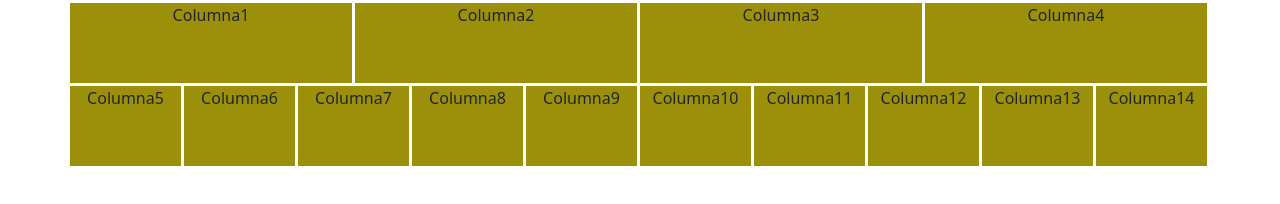
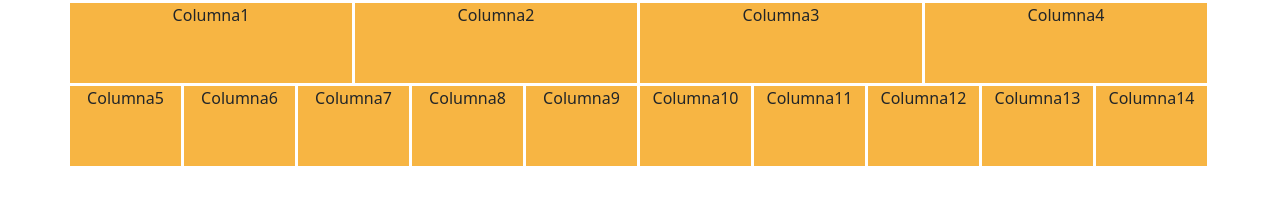
Before and after one commit to josereyes123rrr/reto-2-boostrap, a plain HTML site: page index.html in a window 1280 px wide. Drawn offline with nearby package versions, Linux system fonts and the light colour scheme.

Commit message:
Add files via upload

```diff
--- a/index.html
+++ b/index.html
@@ -11,48 +11,48 @@
 
   <div class="container text-center">
     <div class="row">
-      <div class="col" style="background: rgb(156, 144, 11); width: 200px; height: 80px; margin-right: 3px; margin-top: 3px;">
+      <div class="col" style="background: rgb(247, 181, 67); width: 200px; height: 80px; margin-right: 3px; margin-top: 3px;">
         Columna1
       </div>
-      <div class="col"style="background:  rgb(156, 144, 11); width: 170px; height: 80px; margin-right: 3px; margin-top: 3px;">
+      <div class="col"style="background:   rgb(247, 181, 67); width: 170px; height: 80px; margin-right: 3px; margin-top: 3px;">
         Columna2
       </div>
-      <div class="col"style="background:  rgb(156, 144, 11); width: 170px; height: 80px; margin-right: 3px; margin-top: 3px;">
+      <div class="col"style="background:  rgb(247, 181, 67); width: 170px; height: 80px; margin-right: 3px; margin-top: 3px;">
         Columna3
   </div>
-   <div class="col"style="background: rgb(156, 144, 11); width: 170px; height: 80px; margin-right: 3px; margin-top: 3px;">
+   <div class="col"style="background:  rgb(247, 181, 67); width: 170px; height: 80px; margin-right: 3px; margin-top: 3px;">
         Columna4
   </div>
   <div class="container text-center">
     <div class="row">
-      <div class="col"style="background:  rgb(156, 144, 11); width: 120px; height: 80px; margin-right: 3px; margin-top: 3px;">
+      <div class="col"style="background:   rgb(247, 181, 67); width: 120px; height: 80px; margin-right: 3px; margin-top: 3px;">
         Columna5
       </div>
-      <div class="col"style="background:  rgb(156, 144, 11); width: 120px; height: 80px; margin-right: 3px; margin-top: 3px;">
+      <div class="col"style="background:   rgb(247, 181, 67); width: 120px; height: 80px; margin-right: 3px; margin-top: 3px;">
         Columna6
       </div>
-      <div class="col"style="background:  rgb(156, 144, 11); width: 120px; height: 80px; margin-right: 3px; margin-top: 3px;">
+      <div class="col"style="background:   rgb(247, 181, 67); width: 120px; height: 80px; margin-right: 3px; margin-top: 3px;">
         Columna7
       </div>
-      <div class="col"style="background:  rgb(156, 144, 11); width: 120px; height: 80px; margin-right: 3px; margin-top: 3px;">
+      <div class="col"style="background:   rgb(247, 181, 67); width: 120px; height: 80px; margin-right: 3px; margin-top: 3px;">
         Columna8
       </div>
-      <div class="col"style="background:  rgb(156, 144, 11); width: 120px; height: 80px; margin-right: 3px; margin-top: 3px;">
+      <div class="col"style="background:   rgb(247, 181, 67); width: 120px; height: 80px; margin-right: 3px; margin-top: 3px;">
         Columna9
       </div>
-      <div class="col"style="background:  rgb(156, 144, 11); width: 120px; height: 80px; margin-right: 3px; margin-top: 3px;">
+      <div class="col"style="background:   rgb(247, 181, 67); width: 120px; height: 80px; margin-right: 3px; margin-top: 3px;">
         Columna10
       </div>
-      <div class="col"style="background:  rgb(156, 144, 11); width: 120px; height: 80px; margin-right: 3px; margin-top: 3px;">
+      <div class="col"style="background:  rgb(247, 181, 67); width: 120px; height: 80px; margin-right: 3px; margin-top: 3px;">
         Columna11
       </div>
-      <div class="col"style="background:  rgb(156, 144, 11); width: 120px; height: 80px; margin-right: 3px; margin-top: 3px;">
+      <div class="col"style="background:   rgb(247, 181, 67); width: 120px; height: 80px; margin-right: 3px; margin-top: 3px;">
         Columna12
       </div>
-      <div class="col"style="background: rgb(156, 144, 11); width: 120px; height: 80px; margin-right: 3px; margin-top: 3px;">
+      <div class="col"style="background:  rgb(247, 181, 67); width: 120px; height: 80px; margin-right: 3px; margin-top: 3px;">
         Columna13
       </div>
-      <div class="col"style="background: rgb(156, 144, 11); width: 120px; height: 80px; margin-right: 3px; margin-top: 3px;">
+      <div class="col"style="background:  rgb(247, 181, 67); width: 120px; height: 80px; margin-right: 3px; margin-top: 3px;">
         Columna14
       </div>
 
```
